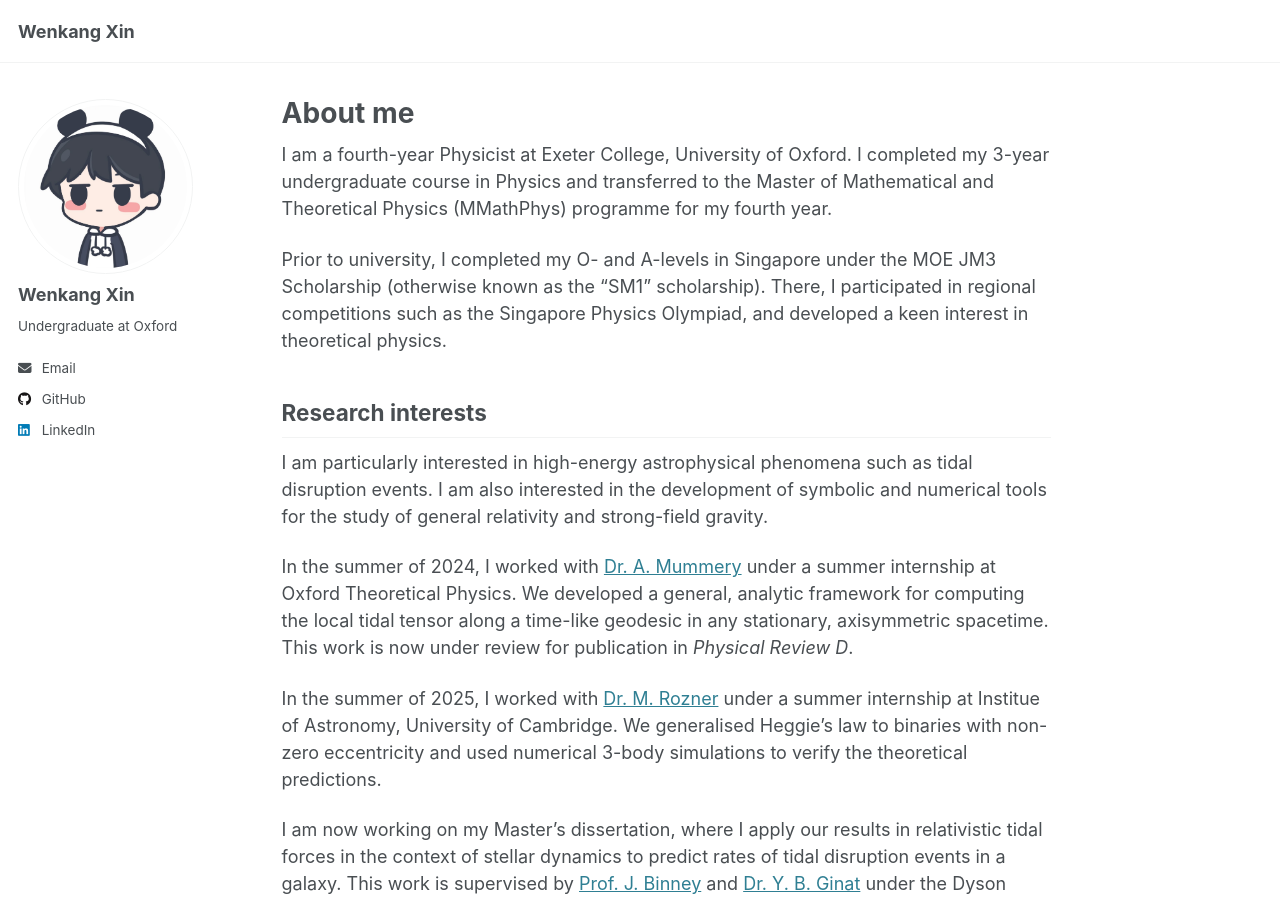
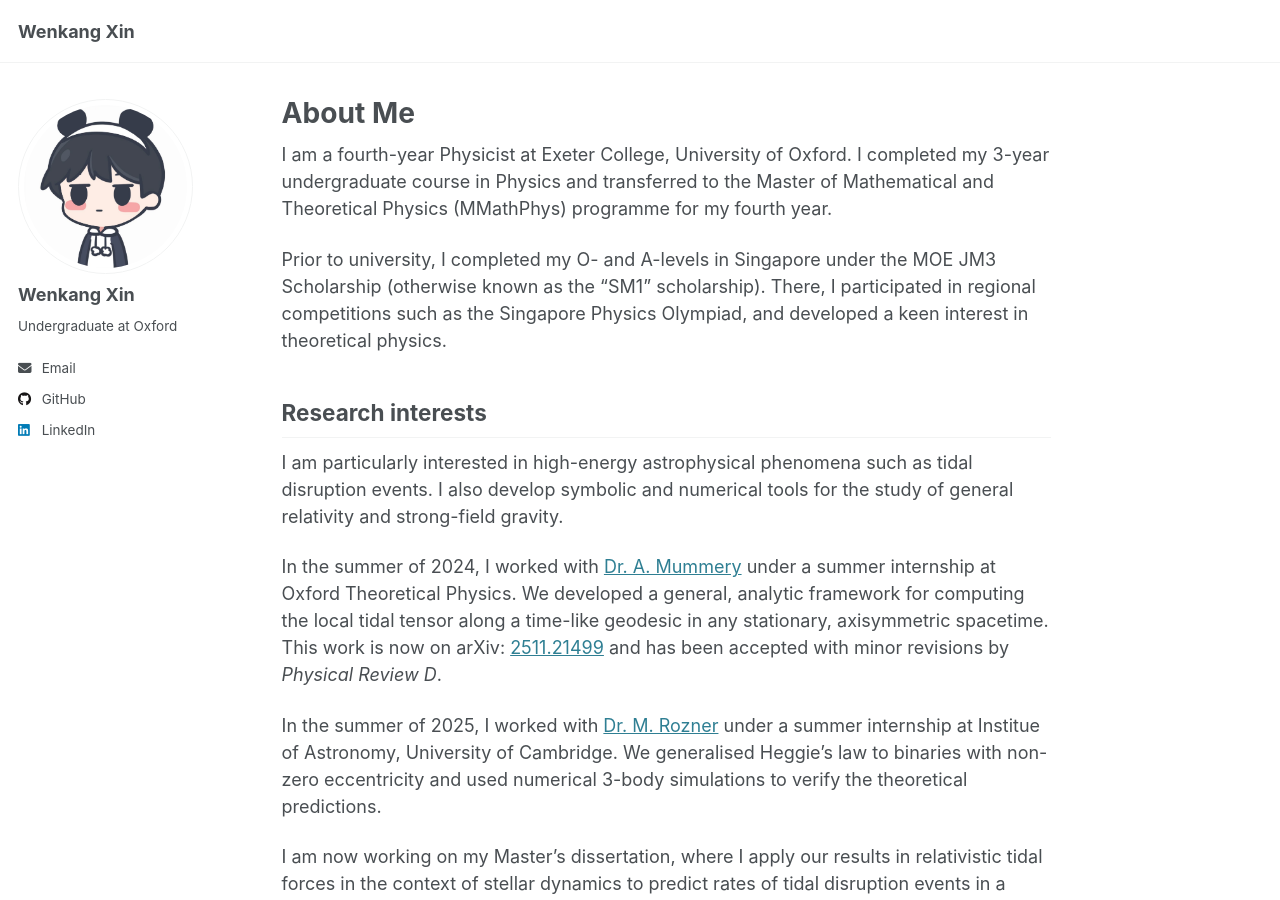
Before and after one commit to Walker-Xin/Walker-Xin.github.io, a Jekyll site: the page built from _pages/about.md, in a window 1280 px wide and 900 px high. Built offline with Jekyll 4.4.1, drawn with Linux system fonts in a browser that asks for light colours.

```diff
--- /dev/null
+++ b/BingSiteAuth.xml
@@ -0,0 +1,4 @@
+<?xml version="1.0"?>
+<users>
+	<user>A7FA93C2921E80556AB0A4BE3E6CF08D</user>
+</users>
--- a/_pages/about.md
+++ b/_pages/about.md
@@ -1,6 +1,6 @@
 ---
 permalink: /
-title: "About me"
+title: "About Me"
 author_profile: true
 redirect_from:
   - /about/
@@ -13,9 +13,9 @@ Prior to university, I completed my O- and A-levels in Singapore under the MOE J
 
 ## Research interests
 
-I am particularly interested in high-energy astrophysical phenomena such as tidal disruption events. I am also interested in the development of symbolic and numerical tools for the study of general relativity and strong-field gravity.
+I am particularly interested in high-energy astrophysical phenomena such as tidal disruption events. I also develop symbolic and numerical tools for the study of general relativity and strong-field gravity.
 
-In the summer of 2024, I worked with [Dr. A. Mummery](https://www.ias.edu/scholars/andrew-mummery) under a summer internship at Oxford Theoretical Physics. We developed a general, analytic framework for computing the local tidal tensor along a time-like geodesic in any stationary, axisymmetric spacetime. This work is now under review for publication in *Physical Review D*.
+In the summer of 2024, I worked with [Dr. A. Mummery](https://www.ias.edu/scholars/andrew-mummery) under a summer internship at Oxford Theoretical Physics. We developed a general, analytic framework for computing the local tidal tensor along a time-like geodesic in any stationary, axisymmetric spacetime. This work is now on arXiv: [2511.21499](https://arxiv.org/abs/2511.21499) and has been accepted with minor revisions by *Physical Review D*.
 
 In the summer of 2025, I worked with [Dr. M. Rozner](https://morozner.wixsite.com/mysite) under a summer internship at Institue of Astronomy, University of Cambridge. We generalised Heggie's law to binaries with non-zero eccentricity and used numerical 3-body simulations to verify the theoretical predictions.
 
```
